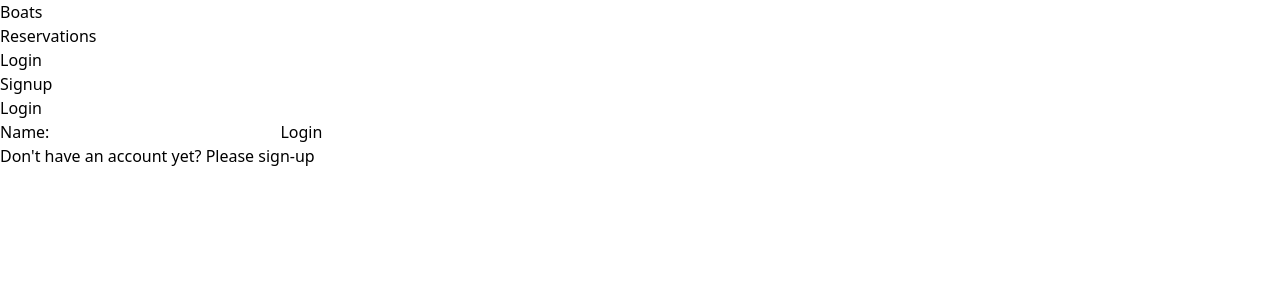
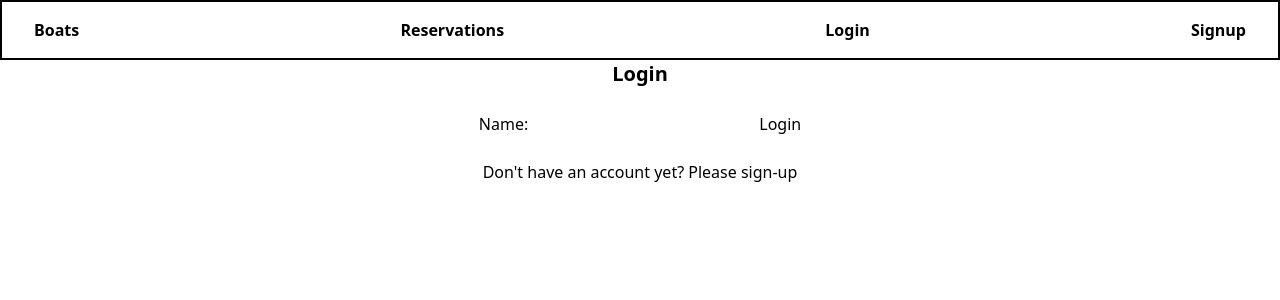
Before and after one commit to Felipe-Perez-Ferraro/final_capstone_front, a React (Create React App) app: page /login in a window 1280 px wide. Shown: the top 300 px of the page. Built offline with nearby package versions, Linux system fonts and the light colour scheme.

Commit message:
Add basic navigation, and some simple styles for login and signup

```diff
--- a/src/components/Header.jsx
+++ b/src/components/Header.jsx
@@ -6,15 +6,15 @@ import Logout from './Logout';
 const Header = () => {
   const user = useSelector(selectUser);
   const links = [
-    { path: '/', text: 'Boats' },
+    { path: '/boats', text: 'Boats' },
     { path: '/reservations', text: 'Reservations' },
     ...(user ? [] : [{ path: '/login', text: 'Login' }, { path: '/signup', text: 'Signup' }]),
   ];
 
   return (
-    <header>
+    <header className="border-2 border-black p-4">
       <nav>
-        <ul>
+        <ul className="flex justify-between px-4 font-bold">
           {links.map(({ path, text }) => (
             <li key={text}>
               <NavLink to={path}>
--- a/src/components/pages/Login.jsx
+++ b/src/components/pages/Login.jsx
@@ -27,8 +27,8 @@ const Login = () => {
   };
 
   return (
-    <section>
-      <h2>Login</h2>
+    <section className="flex flex-col items-center gap-6">
+      <h2 className="text-center text-xl font-bold">Login</h2>
 
       <form onSubmit={handleSubmit}>
         <label htmlFor="name-input">
--- a/src/components/pages/Signup.jsx
+++ b/src/components/pages/Signup.jsx
@@ -27,8 +27,8 @@ const Signup = () => {
   };
 
   return (
-    <section>
-      <h2>Sign up</h2>
+    <section className="flex flex-col items-center gap-6">
+      <h2 className="text-center text-xl font-bold">Sign up</h2>
 
       <form onSubmit={handleSubmit}>
         <label htmlFor="name-input">
```
